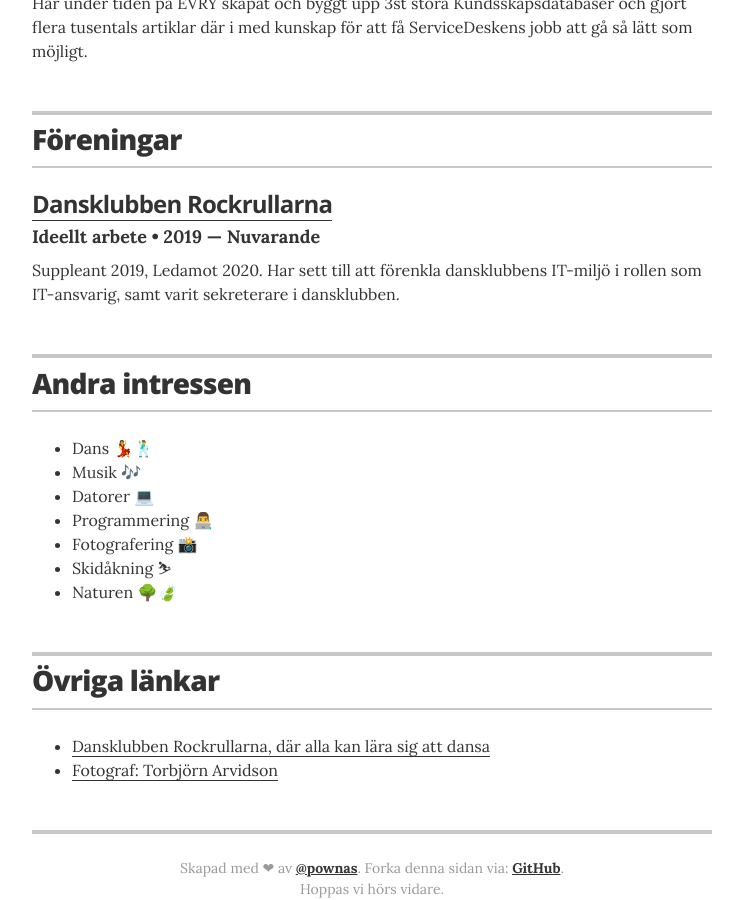
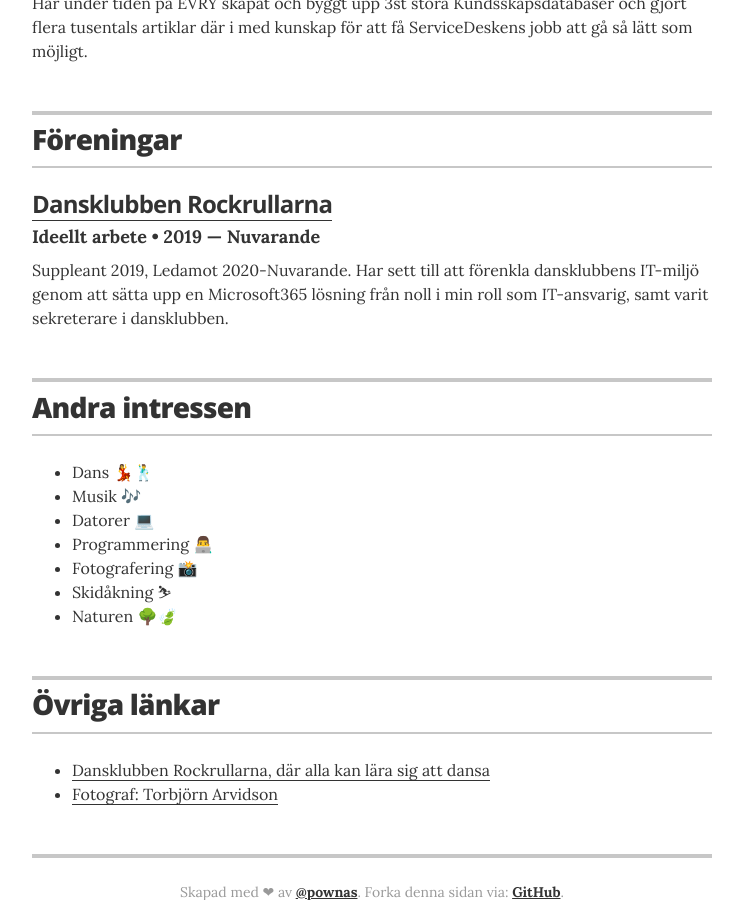
Before and after one commit to pownas/CV, a Jekyll site: the page built from index.html, in a window 1280 px wide and 900 px high, scrolled down 2576 px. Shown: the whole window, without its empty margins (268-1011 px from the left). Built offline with Jekyll 4.4.1, drawn with Linux system fonts in a browser that asks for light colours.

Commit message:
Uppdaterat förenings-infon

```diff
--- a/_data/associations.yml
+++ b/_data/associations.yml
@@ -5,4 +5,4 @@
   role: "Ideellt arbete"
   year: "2019 &mdash; Nuvarande"
   url: "https://www.rockrullarna.se/"
-  summary: "Suppleant 2019, Ledamot 2020. Har sett till att förenkla dansklubbens IT-miljö i rollen som IT-ansvarig, samt varit sekreterare i dansklubben. "
+  summary: "Suppleant 2019, Ledamot 2020-Nuvarande. Har sett till att förenkla dansklubbens IT-miljö genom att sätta upp en Microsoft365 lösning från noll i min roll som IT-ansvarig, samt varit sekreterare i dansklubben. "
```
